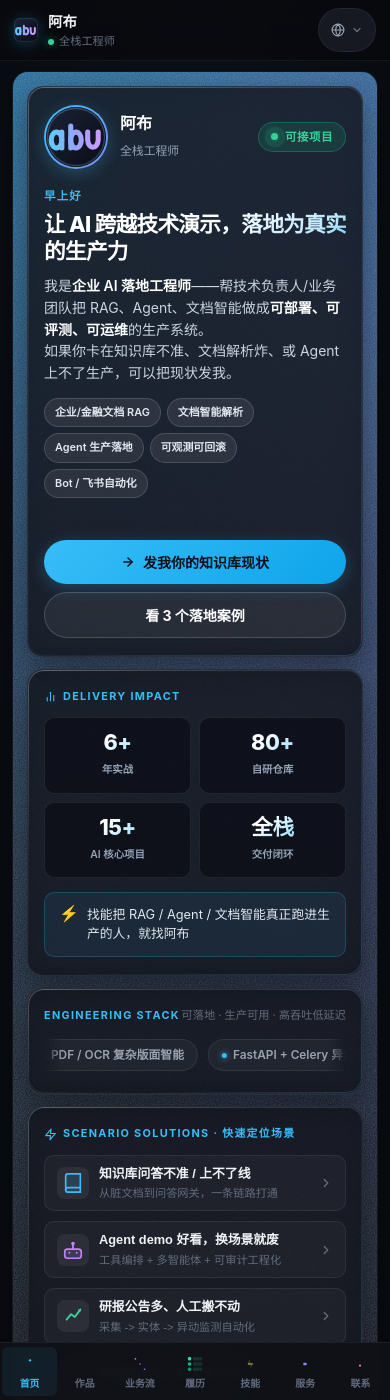
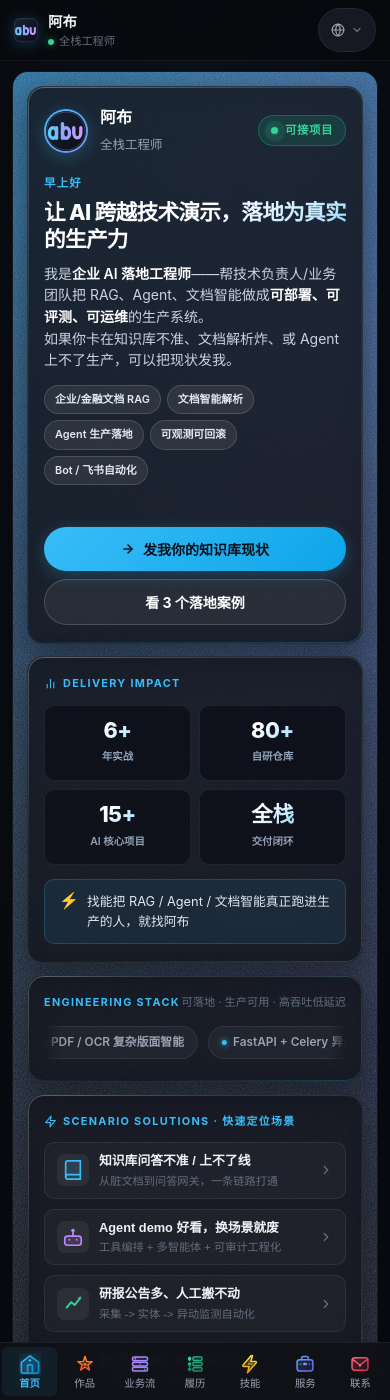
Before and after one commit to BriskyGates/briskygates.github.io, a Jekyll site: the page built from index.html, in a window 390 px wide and 1400 px high. Built offline with Jekyll 4.4.1, drawn with Linux system fonts in a browser that asks for light colours.

Commit message:
fix(mobile): isolate nav icon gradient IDs and optimize mobile nav typography

```diff
--- a/assets/css/style.css
+++ b/assets/css/style.css
@@ -695,11 +695,13 @@ body.site-body {
     font-size: 1rem;
     font-weight: 700;
     color: #ffffff;
+    white-space: nowrap;
 }
 
 .hero-profile-meta span {
-    font-size: 0.74rem;
+    font-size: 0.78rem;
     color: #94a3b8;
+    white-space: nowrap;
 }
 
 .radar-status-badge {
@@ -2456,8 +2458,8 @@ body.site-body {
     }
 
     .hero-avatar-ring {
-        width: 64px;
-        height: 64px;
+        width: 44px;
+        height: 44px;
     }
 
     .hero-avatar {
@@ -2785,10 +2787,10 @@ body.site-body {
         min-width: 0;
         min-height: 48px;
         flex: 1;
-        color: var(--text-muted);
+        color: var(--text-secondary);
         text-decoration: none;
-        font-size: 0.62rem;
-        font-weight: 600;
+        font-size: 0.65rem;
+        font-weight: 500;
         border-radius: var(--radius-sm);
         transition: color 0.15s var(--ease-snappy), background 0.15s var(--ease-snappy), transform 0.15s var(--ease-snappy);
         -webkit-tap-highlight-color: transparent;
@@ -2833,6 +2835,7 @@ body.site-body {
 
     .mobile-nav-item.active {
         color: var(--accent);
+        font-weight: 700;
         background: rgba(56, 189, 248, 0.08);
     }
 
--- a/assets/js/main.js
+++ b/assets/js/main.js
@@ -247,122 +247,128 @@ function renderWithVue(config) {
         },
         methods: {
             getNavIcon(id) {
+                const g = typeof window !== 'undefined' ? window : (typeof globalThis !== 'undefined' ? globalThis : {});
+                if (!g._navIconSeq) g._navIconSeq = 0;
+                const seq = ++g._navIconSeq;
+                const gid = (name) => `nav-g-${name}-${seq}`;
+                const fid = (name) => `nav-f-${name}-${seq}`;
+
                 const icons = {
                     home: `<svg class="nav-svg" xmlns="http://www.w3.org/2000/svg" width="19" height="19" viewBox="0 0 24 24" fill="none" aria-hidden="true">
                         <defs>
-                            <linearGradient id="nav-g-home" x1="2" y1="2" x2="22" y2="22" gradientUnits="userSpaceOnUse">
+                            <linearGradient id="${gid('home')}" x1="2" y1="2" x2="22" y2="22" gradientUnits="userSpaceOnUse">
                                 <stop offset="0%" stop-color="#38bdf8"/>
                                 <stop offset="100%" stop-color="#0284c7"/>
                             </linearGradient>
-                            <linearGradient id="nav-f-home" x1="2" y1="2" x2="22" y2="22" gradientUnits="userSpaceOnUse">
+                            <linearGradient id="${fid('home')}" x1="2" y1="2" x2="22" y2="22" gradientUnits="userSpaceOnUse">
                                 <stop offset="0%" stop-color="#38bdf8" stop-opacity="0.22"/>
                                 <stop offset="100%" stop-color="#0284c7" stop-opacity="0.06"/>
                             </linearGradient>
                         </defs>
-                        <path d="M3 10.25L12 3.5l9 6.75V20a1.5 1.5 0 0 1-1.5 1.5h-15A1.5 1.5 0 0 1 3 20V10.25z" fill="url(#nav-f-home)"/>
-                        <path d="M3 10.25L12 3.5l9 6.75V20a1.5 1.5 0 0 1-1.5 1.5h-15A1.5 1.5 0 0 1 3 20V10.25z" stroke="url(#nav-g-home)" stroke-width="1.8" stroke-linecap="round" stroke-linejoin="round"/>
-                        <path d="M9.5 21.5V14a1 1 0 0 1 1-1h3a1 1 0 0 1 1 1v7.5" stroke="url(#nav-g-home)" stroke-width="1.8" stroke-linecap="round" stroke-linejoin="round"/>
+                        <path d="M3 10.25L12 3.5l9 6.75V20a1.5 1.5 0 0 1-1.5 1.5h-15A1.5 1.5 0 0 1 3 20V10.25z" fill="url(#${fid('home')})"/>
+                        <path d="M3 10.25L12 3.5l9 6.75V20a1.5 1.5 0 0 1-1.5 1.5h-15A1.5 1.5 0 0 1 3 20V10.25z" stroke="url(#${gid('home')})" stroke-width="1.8" stroke-linecap="round" stroke-linejoin="round"/>
+                        <path d="M9.5 21.5V14a1 1 0 0 1 1-1h3a1 1 0 0 1 1 1v7.5" stroke="url(#${gid('home')})" stroke-width="1.8" stroke-linecap="round" stroke-linejoin="round"/>
                         <circle cx="12" cy="8.2" r="1.25" fill="#38bdf8"/>
                     </svg>`,
                     // 代表作：五角星（精选作品），原为火苗——火苗读作"热门/爆款"，与"作品集"不符
                     showcase: `<svg class="nav-svg" xmlns="http://www.w3.org/2000/svg" width="19" height="19" viewBox="0 0 24 24" fill="none" aria-hidden="true">
                         <defs>
-                            <linearGradient id="nav-g-showcase" x1="12" y1="2" x2="12" y2="22" gradientUnits="userSpaceOnUse">
+                            <linearGradient id="${gid('showcase')}" x1="12" y1="2" x2="12" y2="22" gradientUnits="userSpaceOnUse">
                                 <stop offset="0%" stop-color="#fb923c"/>
                                 <stop offset="50%" stop-color="#f97316"/>
                                 <stop offset="100%" stop-color="#ef4444"/>
                             </linearGradient>
-                            <linearGradient id="nav-f-showcase" x1="12" y1="2" x2="12" y2="22" gradientUnits="userSpaceOnUse">
+                            <linearGradient id="${fid('showcase')}" x1="12" y1="2" x2="12" y2="22" gradientUnits="userSpaceOnUse">
                                 <stop offset="0%" stop-color="#fb923c" stop-opacity="0.28"/>
                                 <stop offset="100%" stop-color="#ef4444" stop-opacity="0.08"/>
                             </linearGradient>
                         </defs>
-                        <path d="M12 3l2.12 6.09 6.44.13-5.14 3.89 1.87 6.17L12 15.6l-5.29 3.68 1.87-6.17L3.44 9.22l6.44-.13L12 3z" fill="url(#nav-f-showcase)" stroke="url(#nav-g-showcase)" stroke-width="1.8" stroke-linecap="round" stroke-linejoin="round"/>
-                        <circle cx="12" cy="12.4" r="1.9" fill="url(#nav-g-showcase)"/>
+                        <path d="M12 3l2.12 6.09 6.44.13-5.14 3.89 1.87 6.17L12 15.6l-5.29 3.68 1.87-6.17L3.44 9.22l6.44-.13L12 3z" fill="url(#${fid('showcase')})" stroke="url(#${gid('showcase')})" stroke-width="1.8" stroke-linecap="round" stroke-linejoin="round"/>
+                        <circle cx="12" cy="12.4" r="1.9" fill="url(#${gid('showcase')})"/>
                     </svg>`,
                     'flow-rag': `<svg class="nav-svg" xmlns="http://www.w3.org/2000/svg" width="19" height="19" viewBox="0 0 24 24" fill="none" aria-hidden="true">
                         <defs>
-                            <linearGradient id="nav-g-flow" x1="2" y1="3" x2="22" y2="21" gradientUnits="userSpaceOnUse">
+                            <linearGradient id="${gid('flow')}" x1="2" y1="3" x2="22" y2="21" gradientUnits="userSpaceOnUse">
                                 <stop offset="0%" stop-color="#c084fc"/>
                                 <stop offset="100%" stop-color="#818cf8"/>
                             </linearGradient>
-                            <linearGradient id="nav-f-flow" x1="2" y1="3" x2="22" y2="21" gradientUnits="userSpaceOnUse">
+                            <linearGradient id="${fid('flow')}" x1="2" y1="3" x2="22" y2="21" gradientUnits="userSpaceOnUse">
                                 <stop offset="0%" stop-color="#c084fc" stop-opacity="0.22"/>
                                 <stop offset="100%" stop-color="#818cf8" stop-opacity="0.08"/>
                             </linearGradient>
                         </defs>
-                        <rect x="3" y="3.5" width="18" height="4.5" rx="1.75" fill="url(#nav-f-flow)"/>
-                        <rect x="3" y="3.5" width="18" height="4.5" rx="1.75" stroke="url(#nav-g-flow)" stroke-width="1.8"/>
-                        <rect x="3" y="9.75" width="18" height="4.5" rx="1.75" fill="url(#nav-f-flow)"/>
-                        <rect x="3" y="9.75" width="18" height="4.5" rx="1.75" stroke="url(#nav-g-flow)" stroke-width="1.8"/>
-                        <rect x="3" y="16" width="18" height="4.5" rx="1.75" fill="url(#nav-f-flow)"/>
-                        <rect x="3" y="16" width="18" height="4.5" rx="1.75" stroke="url(#nav-g-flow)" stroke-width="1.8"/>
+                        <rect x="3" y="3.5" width="18" height="4.5" rx="1.75" fill="url(#${fid('flow')})"/>
+                        <rect x="3" y="3.5" width="18" height="4.5" rx="1.75" stroke="url(#${gid('flow')})" stroke-width="1.8"/>
+                        <rect x="3" y="9.75" width="18" height="4.5" rx="1.75" fill="url(#${fid('flow')})"/>
+                        <rect x="3" y="9.75" width="18" height="4.5" rx="1.75" stroke="url(#${gid('flow')})" stroke-width="1.8"/>
+                        <rect x="3" y="16" width="18" height="4.5" rx="1.75" fill="url(#${fid('flow')})"/>
+                        <rect x="3" y="16" width="18" height="4.5" rx="1.75" stroke="url(#${gid('flow')})" stroke-width="1.8"/>
                         <circle cx="6.5" cy="5.75" r="1" fill="#c084fc"/>
                         <circle cx="12" cy="12" r="1" fill="#a855f7"/>
                         <circle cx="17.5" cy="18.25" r="1" fill="#818cf8"/>
                     </svg>`,
                     experience: `<svg class="nav-svg" xmlns="http://www.w3.org/2000/svg" width="19" height="19" viewBox="0 0 24 24" fill="none" aria-hidden="true">
                         <defs>
-                            <linearGradient id="nav-g-exp" x1="3" y1="3" x2="21" y2="21" gradientUnits="userSpaceOnUse">
+                            <linearGradient id="${gid('exp')}" x1="3" y1="3" x2="21" y2="21" gradientUnits="userSpaceOnUse">
                                 <stop offset="0%" stop-color="#34d399"/>
                                 <stop offset="100%" stop-color="#059669"/>
                             </linearGradient>
                         </defs>
-                        <path d="M5.5 4v16" stroke="url(#nav-g-exp)" stroke-width="1.8" stroke-linecap="round" stroke-dasharray="0.1 3.5"/>
-                        <rect x="9.5" y="3.5" width="11" height="4.2" rx="1.5" fill="rgba(52, 211, 153, 0.16)" stroke="url(#nav-g-exp)" stroke-width="1.6"/>
+                        <path d="M5.5 4v16" stroke="url(#${gid('exp')})" stroke-width="1.8" stroke-linecap="round" stroke-dasharray="0.1 3.5"/>
+                        <rect x="9.5" y="3.5" width="11" height="4.2" rx="1.5" fill="rgba(52, 211, 153, 0.16)" stroke="url(#${gid('exp')})" stroke-width="1.6"/>
                         <circle cx="5.5" cy="5.6" r="2.2" fill="#34d399"/>
-                        <rect x="9.5" y="9.9" width="11" height="4.2" rx="1.5" fill="rgba(52, 211, 153, 0.16)" stroke="url(#nav-g-exp)" stroke-width="1.6"/>
+                        <rect x="9.5" y="9.9" width="11" height="4.2" rx="1.5" fill="rgba(52, 211, 153, 0.16)" stroke="url(#${gid('exp')})" stroke-width="1.6"/>
                         <circle cx="5.5" cy="12" r="2.2" fill="#10b981"/>
-                        <rect x="9.5" y="16.3" width="11" height="4.2" rx="1.5" fill="rgba(52, 211, 153, 0.16)" stroke="url(#nav-g-exp)" stroke-width="1.6"/>
+                        <rect x="9.5" y="16.3" width="11" height="4.2" rx="1.5" fill="rgba(52, 211, 153, 0.16)" stroke="url(#${gid('exp')})" stroke-width="1.6"/>
                         <circle cx="5.5" cy="18.4" r="2.2" fill="#059669"/>
                     </svg>`,
                     skills: `<svg class="nav-svg" xmlns="http://www.w3.org/2000/svg" width="19" height="19" viewBox="0 0 24 24" fill="none" aria-hidden="true">
                         <defs>
-                            <linearGradient id="nav-g-skills" x1="12" y1="2" x2="12" y2="22" gradientUnits="userSpaceOnUse">
+                            <linearGradient id="${gid('skills')}" x1="12" y1="2" x2="12" y2="22" gradientUnits="userSpaceOnUse">
                                 <stop offset="0%" stop-color="#fde047"/>
                                 <stop offset="50%" stop-color="#fbbf24"/>
                                 <stop offset="100%" stop-color="#f59e0b"/>
                             </linearGradient>
-                            <linearGradient id="nav-f-skills" x1="12" y1="2" x2="12" y2="22" gradientUnits="userSpaceOnUse">
+                            <linearGradient id="${fid('skills')}" x1="12" y1="2" x2="12" y2="22" gradientUnits="userSpaceOnUse">
                                 <stop offset="0%" stop-color="#fde047" stop-opacity="0.28"/>
                                 <stop offset="100%" stop-color="#f59e0b" stop-opacity="0.1"/>
                             </linearGradient>
                         </defs>
-                        <path d="M13 2.5L3.5 13.5a1 1 0 0 0 .8 1.5H11l-2 7.5L19.5 10.5a1 1 0 0 0-.8-1.5H13l2-6.5a.5.5 0 0 0-.8-.5H13z" fill="url(#nav-f-skills)"/>
-                        <path d="M13 2.5L3.5 13.5a1 1 0 0 0 .8 1.5H11l-2 7.5L19.5 10.5a1 1 0 0 0-.8-1.5H13l2-6.5a.5.5 0 0 0-.8-.5H13z" stroke="url(#nav-g-skills)" stroke-width="1.8" stroke-linecap="round" stroke-linejoin="round"/>
+                        <path d="M13 2.5L3.5 13.5a1 1 0 0 0 .8 1.5H11l-2 7.5L19.5 10.5a1 1 0 0 0-.8-1.5H13l2-6.5a.5.5 0 0 0-.8-.5H13z" fill="url(#${fid('skills')})"/>
+                        <path d="M13 2.5L3.5 13.5a1 1 0 0 0 .8 1.5H11l-2 7.5L19.5 10.5a1 1 0 0 0-.8-1.5H13l2-6.5a.5.5 0 0 0-.8-.5H13z" stroke="url(#${gid('skills')})" stroke-width="1.8" stroke-linecap="round" stroke-linejoin="round"/>
                         <polygon points="12,7 9,13 14,13 11,18 16,11 11,11" fill="#fde047" opacity="0.6"/>
                     </svg>`,
                     services: `<svg class="nav-svg" xmlns="http://www.w3.org/2000/svg" width="19" height="19" viewBox="0 0 24 24" fill="none" aria-hidden="true">
                         <defs>
-                            <linearGradient id="nav-g-services" x1="2" y1="4" x2="22" y2="21" gradientUnits="userSpaceOnUse">
+                            <linearGradient id="${gid('services')}" x1="2" y1="4" x2="22" y2="21" gradientUnits="userSpaceOnUse">
                                 <stop offset="0%" stop-color="#60a5fa"/>
                                 <stop offset="100%" stop-color="#6366f1"/>
                             </linearGradient>
-                            <linearGradient id="nav-f-services" x1="2" y1="4" x2="22" y2="21" gradientUnits="userSpaceOnUse">
+                            <linearGradient id="${fid('services')}" x1="2" y1="4" x2="22" y2="21" gradientUnits="userSpaceOnUse">
                                 <stop offset="0%" stop-color="#60a5fa" stop-opacity="0.22"/>
                                 <stop offset="100%" stop-color="#6366f1" stop-opacity="0.08"/>
                             </linearGradient>
                         </defs>
-                        <rect x="2.5" y="7" width="19" height="13.5" rx="3" fill="url(#nav-f-services)"/>
-                        <rect x="2.5" y="7" width="19" height="13.5" rx="3" stroke="url(#nav-g-services)" stroke-width="1.8"/>
-                        <path d="M8 7V4.75A1.75 1.75 0 0 1 9.75 3h4.5A1.75 1.75 0 0 1 16 4.75V7" stroke="url(#nav-g-services)" stroke-width="1.8" stroke-linecap="round"/>
-                        <line x1="2.5" y1="12" x2="21.5" y2="12" stroke="url(#nav-g-services)" stroke-width="1.5" stroke-dasharray="1.5 2"/>
+                        <rect x="2.5" y="7" width="19" height="13.5" rx="3" fill="url(#${fid('services')})"/>
+                        <rect x="2.5" y="7" width="19" height="13.5" rx="3" stroke="url(#${gid('services')})" stroke-width="1.8"/>
+                        <path d="M8 7V4.75A1.75 1.75 0 0 1 9.75 3h4.5A1.75 1.75 0 0 1 16 4.75V7" stroke="url(#${gid('services')})" stroke-width="1.8" stroke-linecap="round"/>
+                        <line x1="2.5" y1="12" x2="21.5" y2="12" stroke="url(#${gid('services')})" stroke-width="1.5" stroke-dasharray="1.5 2"/>
                         <rect x="10" y="10.5" width="4" height="3" rx="1" fill="#818cf8"/>
                     </svg>`,
                     contact: `<svg class="nav-svg" xmlns="http://www.w3.org/2000/svg" width="19" height="19" viewBox="0 0 24 24" fill="none" aria-hidden="true">
                         <defs>
-                            <linearGradient id="nav-g-contact" x1="2" y1="4" x2="22" y2="20" gradientUnits="userSpaceOnUse">
+                            <linearGradient id="${gid('contact')}" x1="2" y1="4" x2="22" y2="20" gradientUnits="userSpaceOnUse">
                                 <stop offset="0%" stop-color="#fb7185"/>
                                 <stop offset="100%" stop-color="#e11d48"/>
                             </linearGradient>
-                            <linearGradient id="nav-f-contact" x1="2" y1="4" x2="22" y2="20" gradientUnits="userSpaceOnUse">
+                            <linearGradient id="${fid('contact')}" x1="2" y1="4" x2="22" y2="20" gradientUnits="userSpaceOnUse">
                                 <stop offset="0%" stop-color="#fb7185" stop-opacity="0.24"/>
                                 <stop offset="100%" stop-color="#e11d48" stop-opacity="0.08"/>
                             </linearGradient>
                         </defs>
-                        <rect x="2.5" y="4.5" width="19" height="15" rx="3" fill="url(#nav-f-contact)"/>
-                        <rect x="2.5" y="4.5" width="19" height="15" rx="3" stroke="url(#nav-g-contact)" stroke-width="1.8"/>
-                        <path d="M3 6.5l8.15 6.11a1.5 1.5 0 0 0 1.7 0L21 6.5" stroke="url(#nav-g-contact)" stroke-width="1.8" stroke-linecap="round" stroke-linejoin="round"/>
+                        <rect x="2.5" y="4.5" width="19" height="15" rx="3" fill="url(#${fid('contact')})"/>
+                        <rect x="2.5" y="4.5" width="19" height="15" rx="3" stroke="url(#${gid('contact')})" stroke-width="1.8"/>
+                        <path d="M3 6.5l8.15 6.11a1.5 1.5 0 0 0 1.7 0L21 6.5" stroke="url(#${gid('contact')})" stroke-width="1.8" stroke-linecap="round" stroke-linejoin="round"/>
                         <circle cx="12" cy="14" r="1.3" fill="#fb7185"/>
                     </svg>`
                 };
```
